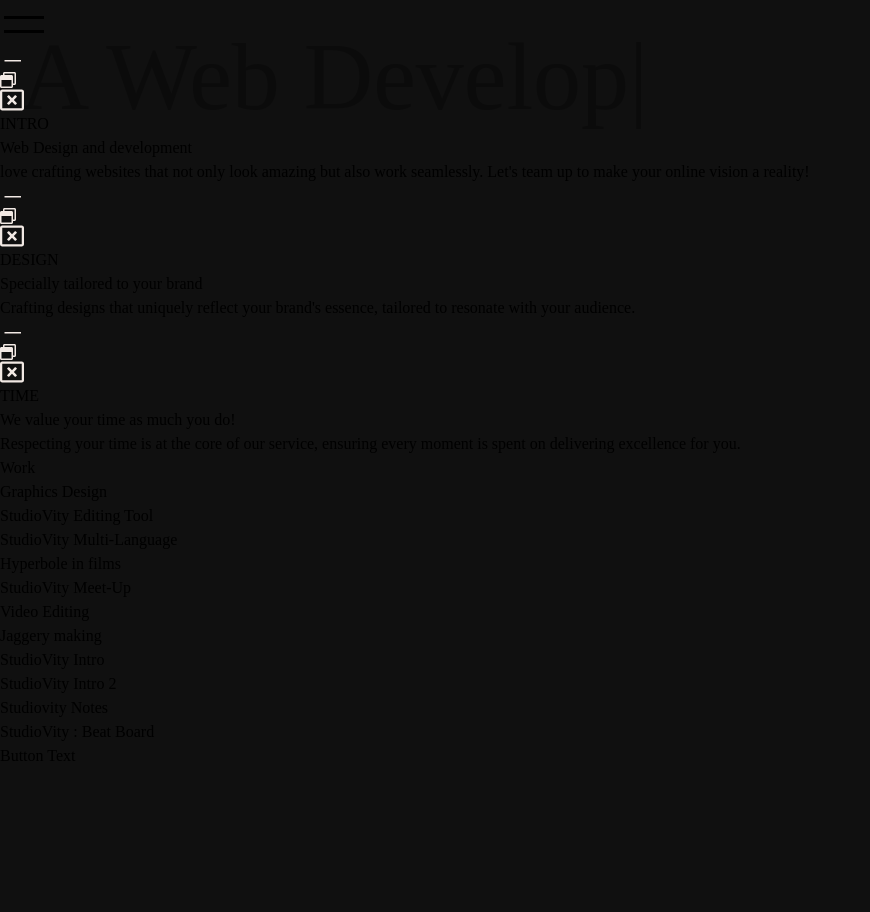
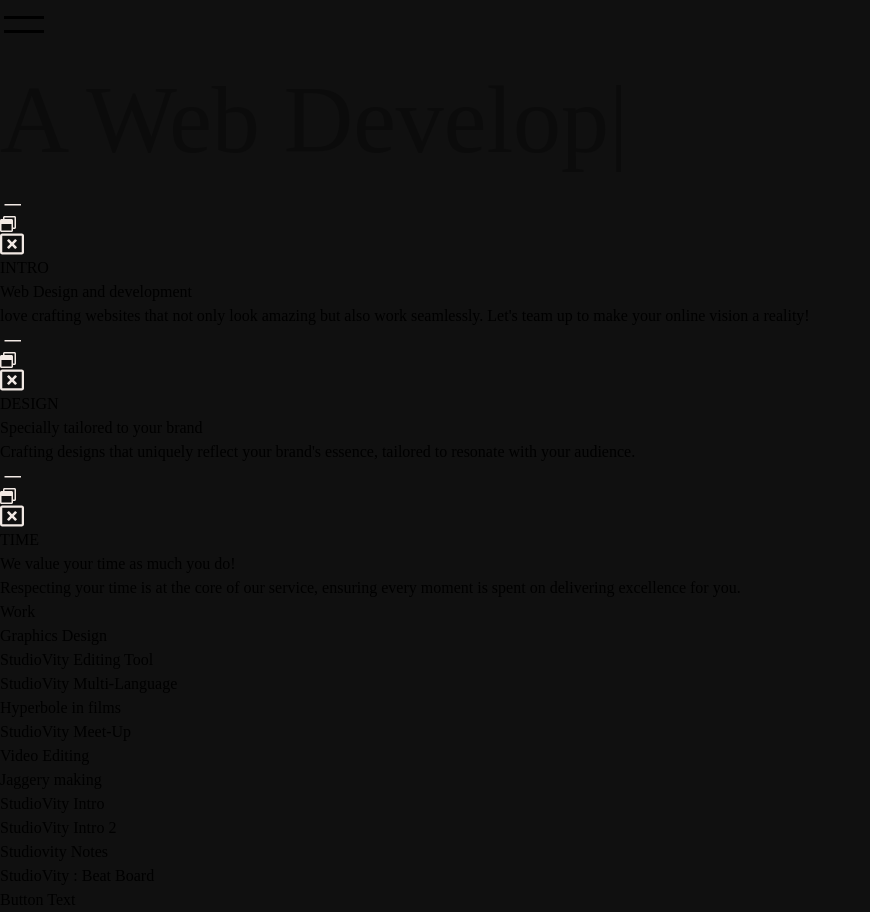
Before and after one commit to samiran1605/Protfolio_1, a React (Vite) app: page / in a window 1280 px wide. Shown: the whole page, without its empty margins (0-870 px from the left). Before the commit the page ends 800 px from the top, so only its background shows below. Built offline with nearby package versions, Linux system fonts and the light colour scheme.

Commit message:
hybrid scroll added in TitleIntro=success

```diff
--- a/src/Components/Home/Home.jsx
+++ b/src/Components/Home/Home.jsx
@@ -1,4 +1,4 @@
-import React, { useEffect, useState } from 'react'
+import React, { useEffect, useRef, useState } from 'react'
 import ImageContainer from './ImageContainer'
 import TitleIntro from './TitleIntro'
 import Button from '../Button/Button'
@@ -10,15 +10,15 @@ import VideoContainer from './VideoContainer';
 function Home() {
 
   const [offsetTop, setOffsetTop] = useState(0)
+  const offsetRef = useRef(null)
+
+
 
   useEffect(() => {
-    const handleResize = () => {
-      setOffsetTop(document.querySelector('.TopOffSet').getBoundingClientRect().top + window.scrollY);
+    if (offsetRef.current) {
+      setOffsetTop(offsetRef.current.parentElement.offsetTop)
     }
-    handleResize();
-    window.addEventListener('resize', handleResize);
-    return () => window.removeEventListener('resize', handleResize);
-  })
+  }, [offsetRef.current])
 
   const [showAnimation, setShowAnimation] = useState(true);
 
@@ -34,9 +34,9 @@ function Home() {
   ];
 
   return (
-    <div className="p-4 TopOffSet">
-      <h1 className='gap-3 text-[#C9ADA7]'>
+    <div className="scroll-smooth">
 
+      <h1 className='gap-3 text-[#C9ADA7] p-8'>
         {showAnimation && (
           <TypeAnimation
             sequence={animationSequence}
@@ -45,10 +45,9 @@ function Home() {
             style={{
               fontSize: '6em',
               display: 'inline-block',
-              position: 'absolute',
               top: '5px', // Adjust this value as needed
               left: '20px', // Adjust this value as needed
-              zIndex: '-1', // Set a lower z-index to keep it behind other content
+              // Set a lower z-index to keep it behind other content
               opacity: '0.3', // Adjust the opacity as needed
               pointerEvents: 'none',
             }}
@@ -56,38 +55,30 @@ function Home() {
             erase={true}
           />
         )}
-
       </h1>
 
-      <div className='top-5 text-[#C9ADA7]'>
-
-        <div className="">
-          <TitleIntro getOffsetTop={()=> offsetTop} />
+      <div className='text-[#C9ADA7] TopOffSet'>
+        <div ref={offsetRef} className="title">
+          <TitleIntro getOffsetTop={() => offsetTop} />
         </div>
 
-        <div className="border-2 mb-2">
+        <div className="border-2 mb-2 mx-8">
           <h1 className='text-9xl text-[#4A4E69] w-max p-8'>Work</h1>
         </div>
 
-        <div className="">
-          <div className="border-2">
+        <div className="border-2 mx-8">
           <h1 className='text-4xl text-[#4A4E69] w-max p-8'>Graphics Design</h1>
         </div>
         <div className="flex flex-col justify-center items-center">
-            <ImageContainer  />
+          <ImageContainer />
         </div>
-        </div>
-        <div className="">
-          <div className="border-2">
+
+        <div className="border-2 mx-8">
           <h1 className='text-4xl text-[#4A4E69] w-max p-8'>Video Editing</h1>
         </div>
         <div className="flex flex-col justify-center items-center">
           <VideoContainer />
         </div>
-        </div>
-
-
-
 
         <div className="text-center mb-8">
           <Button linkto="contact" />
--- a/src/Components/Home/TitleIntro.jsx
+++ b/src/Components/Home/TitleIntro.jsx
@@ -20,20 +20,21 @@ function TitleIntro({ getOffsetTop }) {
     const offsetTop = getOffsetTop();
 
 
+
     useEffect(() => {
         const handleScroll = () => {
-            let percentage =  ((window.scrollY - offsetTop)/ window.innerHeight)*100;
+            let percentage = ((window.scrollY - offsetTop) / window.innerHeight) * 100;
             percentage = percentage < 0 ? 0 : percentage > 200 ? 200 : percentage;
-            if (scrollRef.current) {
+            if (scrollRef.current && window.scrollY >= scrollRef.current.offsetTop) {
                 scrollRef.current.style.transform = `translate3d(${-percentage}vw, 0, 0)`;
             }
         }
 
         window.addEventListener('scroll', handleScroll);
-    return () => {
-        window.removeEventListener('scroll', handleScroll);
-    }
-    })
+        return () => {
+            window.removeEventListener('scroll', handleScroll);
+        }
+    }, [offsetTop, scrollRef])
 
 
 
@@ -43,7 +44,7 @@ function TitleIntro({ getOffsetTop }) {
             <div className="w-full h-full">
                 <div style={{}} className='gap-4 h-[300vh]'>
                     <div className="sticky top-0 h-[100vh] overflow-hidden">
-                        <div ref={scrollRef} className="absolute top-0 h-full w-[300vw] will-change-transform flex justify-between items-center p-[5vw]">
+                        <div ref={scrollRef} className="absolute top-0 h-[100%] w-[300vw] will-change-transform flex justify-between items-center px-[10vw]">
                             {titles.map((title, index) => (
                                 <div key={index} className='relative w-[80vw] overflow-hidden'>
                                     <div className="p-4 rounded border-2 flex items-center justify-end gap-3">
--- a/src/Components/Navbar/Navbar.jsx
+++ b/src/Components/Navbar/Navbar.jsx
@@ -94,7 +94,7 @@ function Navbar() {
 
     return (
 
-        <div className='fixed top-0 left-0 flex flex-row'>
+        <div className='fixed top-0 left-0 flex flex-row z-20'>
 
             <div className={`fixed z-60 top-5 right-20 text-4xl $ text-[#F2E9E4] cursor-pointer`} style={{ zIndex: 60 }}>
                 <Hamburger toggled={open} toggle={setOpen} size={40} />
```
Lines whose indentation alone changed are shown as unchanged.
